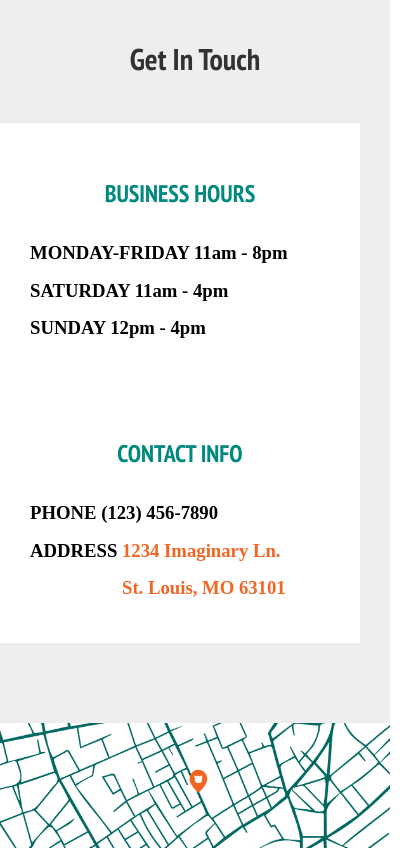
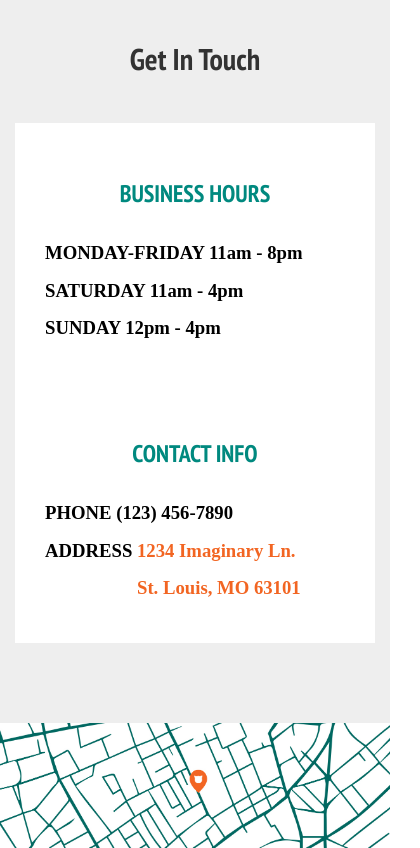
Before and after one commit to jmccoy8/cat_costume_project, a plain HTML site: page index.html in a window 390 px wide. Shown: the part 1460-2308 px from the top of the page, 420 px wide, since content can reach past the window. Drawn offline with Linux system fonts and the light colour scheme.

Commit message:
fixed margin issue

```diff
--- a/assets/css/index.css
+++ b/assets/css/index.css
@@ -170,6 +170,10 @@ article p {
   padding: 30px;
 }
 
+@media only screen and (max-width: 900px) {
+  .hours {
+    margin: 0;
+  }
 
 .hours h3 {
   text-align: left;
```
